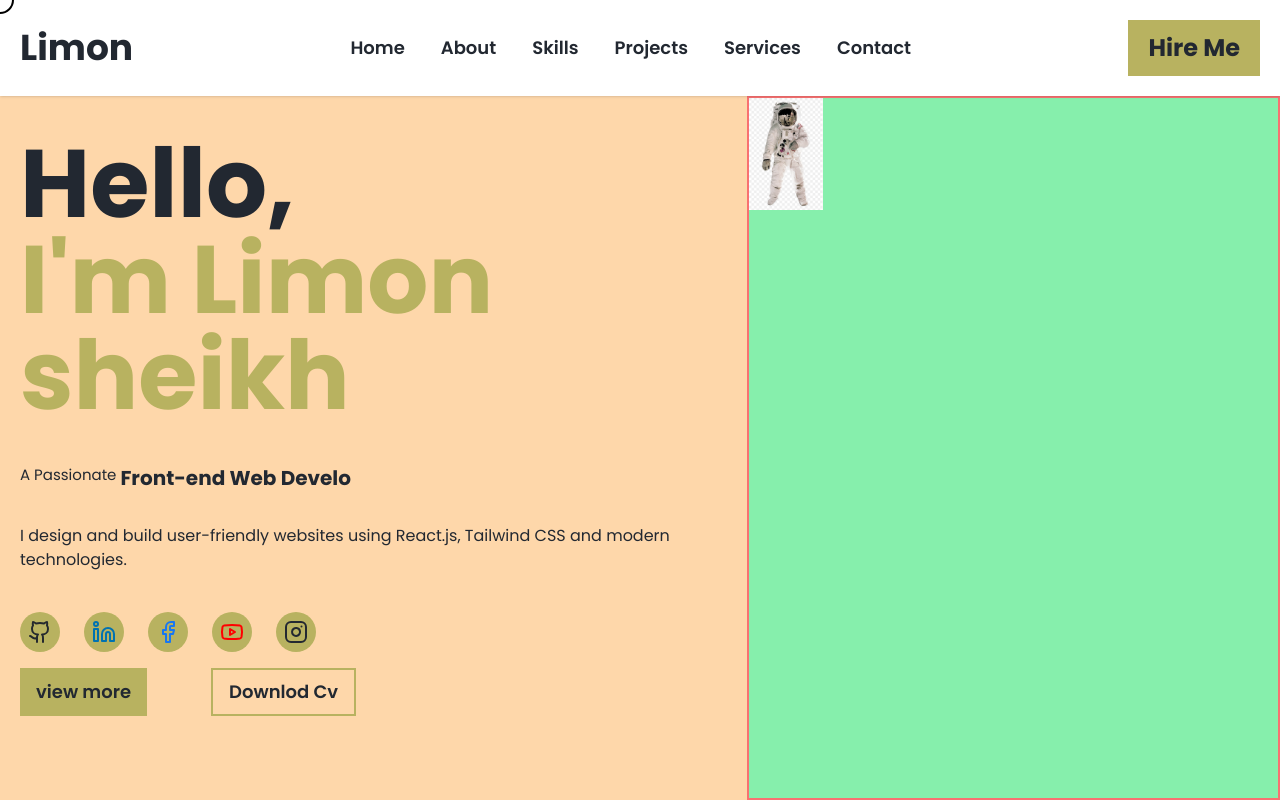
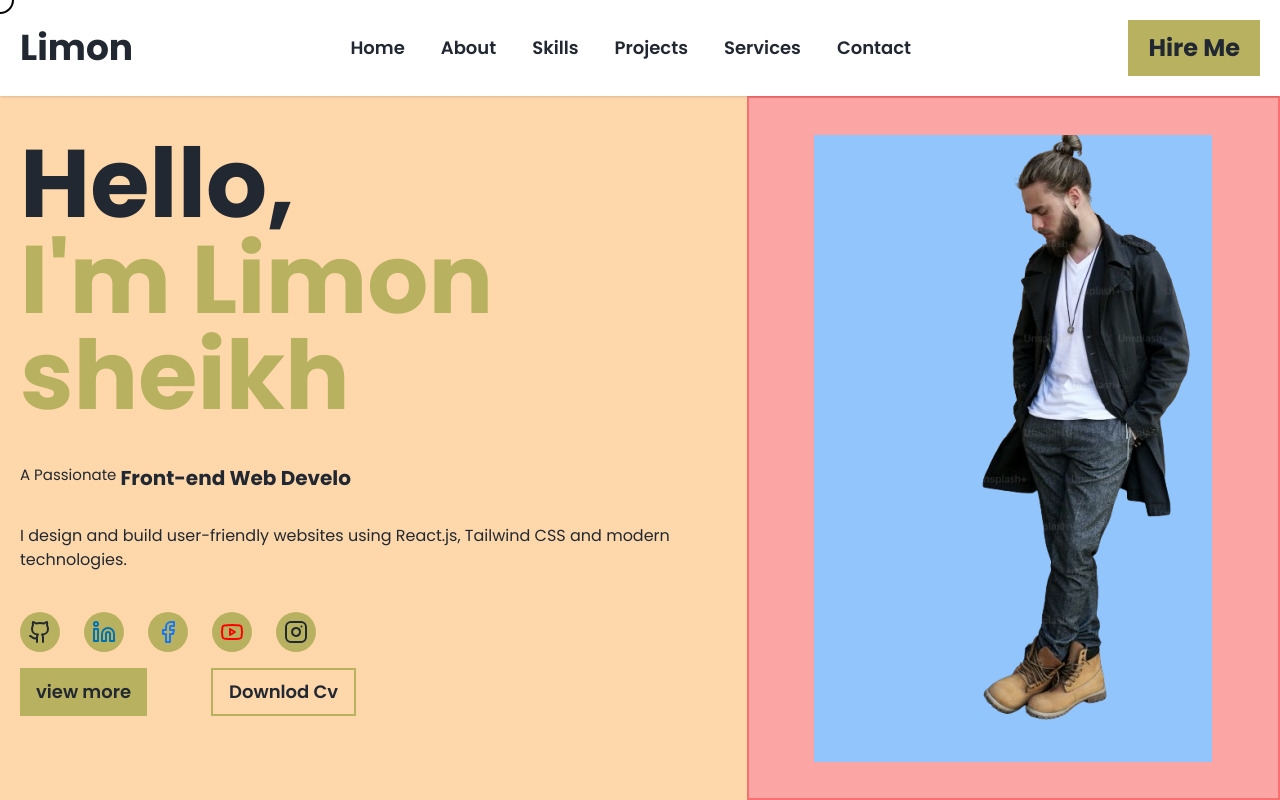
Before and after one commit to Limon-sheikh/My-portfolio, a React (Vite) app in the folder my-website/: page / in a window 1280 px wide. Built offline with nearby package versions, Linux system fonts and the light colour scheme.

Commit message:
hero image added

```diff
--- a/my-website/src/App.jsx
+++ b/my-website/src/App.jsx
@@ -76,9 +76,9 @@ function App() {
 
           {/* hero right side content start */}
             <div className="hidden md:block border-2 border-red-400 col-span-5 ">
-                <img src={image} alt="hero image"
-                  className="h-28"
-                />
+              <div className='bg-red-300 grid justify-center items-center h-[100%]'>
+                <img src={image} alt="hero image" className='bg-blue-300'/>
+              </div>
             </div>
           {/* hero right side content end */}
         </section>
--- a/my-website/src/data/hero.js
+++ b/my-website/src/data/hero.js
@@ -1,6 +1,6 @@
 
 import { Facebook, Github, Instagram, Linkedin, Youtube} from 'lucide-react';
-import heroImage from '../assets/image/mane.webp';
+import heroImage from '../assets/image/hero_img-removebg-preview.png';
 
 
 const heroData = [
```
Also changed, not shown: my-website/src/assets/image/hero_img-removebg-preview.png (added), my-website/src/assets/image/mane.webp (deleted).
